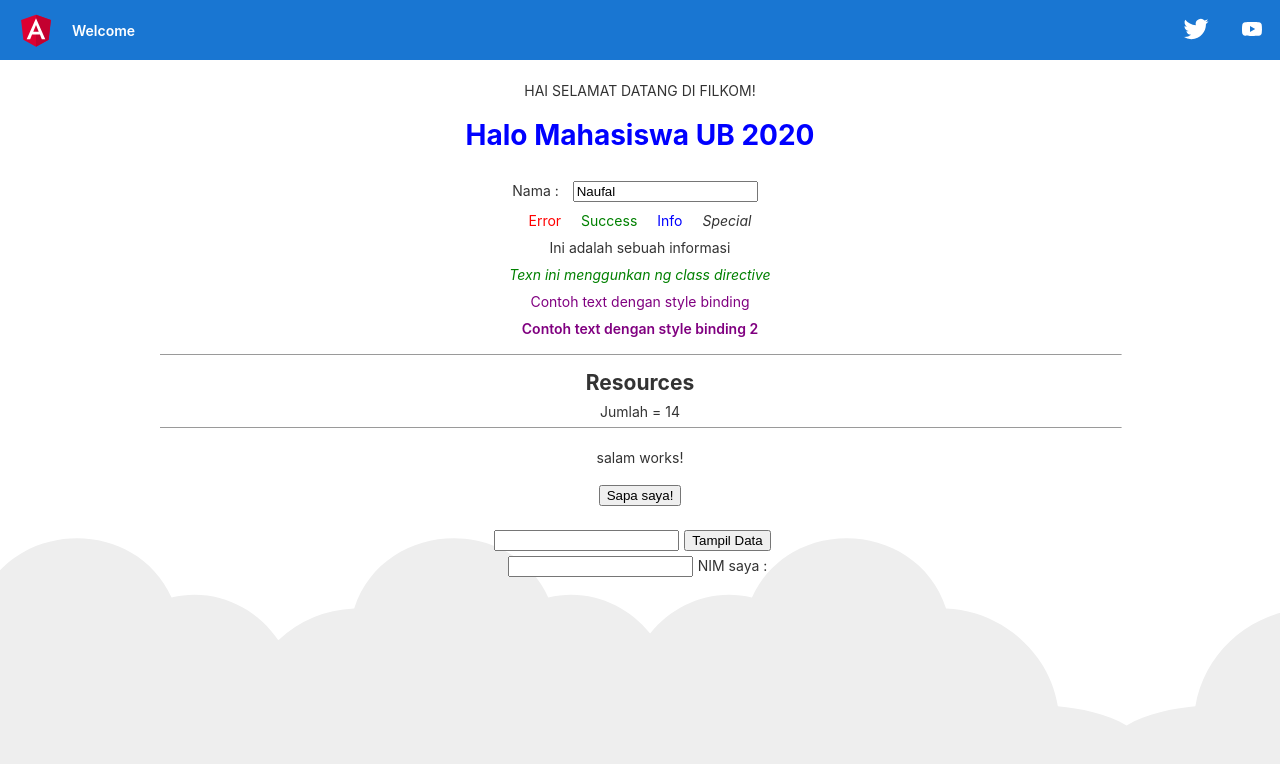
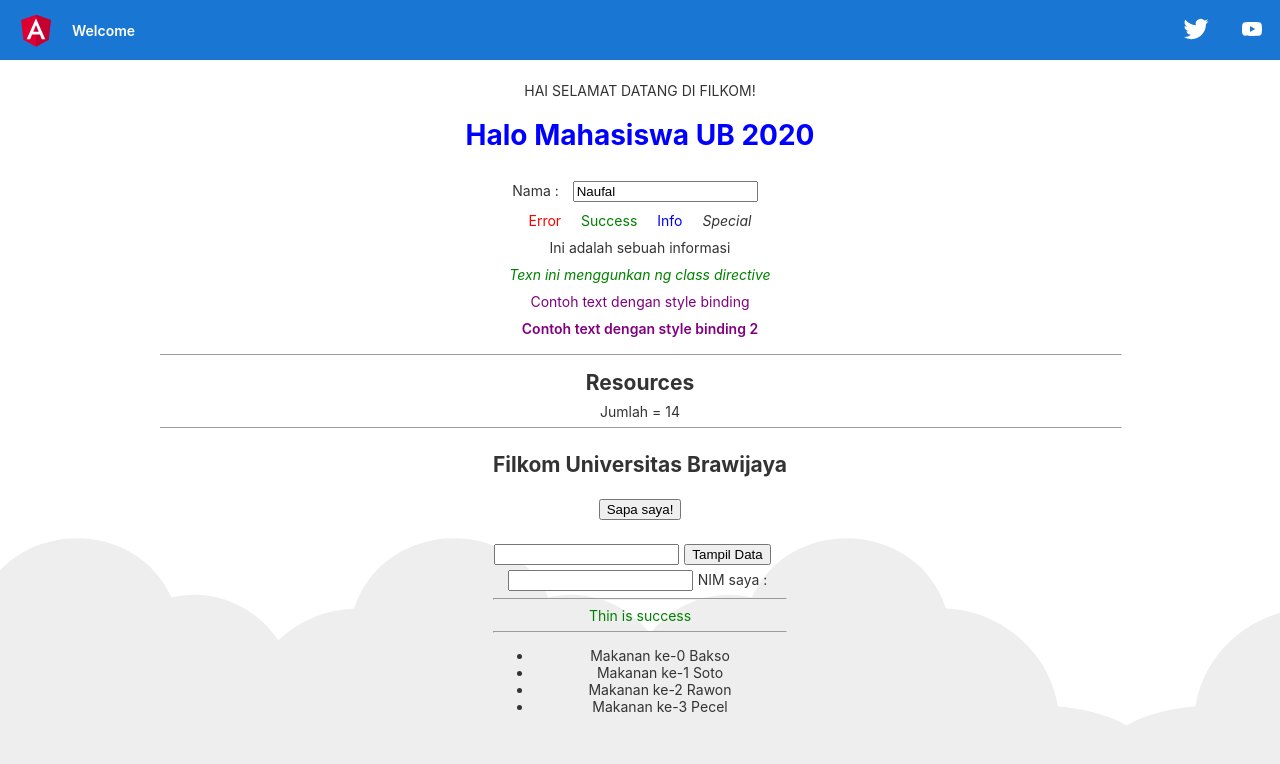
Before and after one commit to naufalix/coba-angular, an Angular app: page / in a window 1280 px wide. Shown: the top 764 px of the page. Built offline with nearby package versions, Linux system fonts and the light colour scheme.

Commit message:
Modul 8a

```diff
--- a/src/app/salam/salam.component.html
+++ b/src/app/salam/salam.component.html
@@ -1,5 +1,11 @@
 <div style="text-align: center;">
-	<p>salam works!</p>
+	<div *ngIf="tampilh2; then thenH2; else elseH2"></div>
+	<ng-template #thenH2>
+		<h2 >Filkom UB</h2>
+	</ng-template>
+	<ng-template #elseH2>
+		<h2>Filkom Universitas Brawijaya</h2>
+	</ng-template>
 	<button (click)="hello($event)">Sapa saya!</button>
 	<p>{{sapaan}}</p>
 
@@ -9,4 +15,14 @@
 	<br>
 	<input [(ngModel)]="nim" type="text" name="">
 	<span>NIM saya : {{nim}}</span>
+	<hr>
+	<div [ngSwitch]="ket">
+		<span *ngSwitchCase="'error'" 	class="text-error">Thin is error</span>
+		<span *ngSwitchCase="'success'" class="text-success">Thin is success</span>
+		<span *ngSwitchCase="'info'" 	class="text-info">Thin is info</span>
+	</div>
+	<hr>
+	<ul>
+		<li *ngFor="let food of foods; index as i">Makanan ke-{{i}} {{food}}</li>
+	</ul>
 </div>
--- a/src/app/salam/salam.component.scss
+++ b/src/app/salam/salam.component.scss
@@ -1 +1,4 @@
 button,span{margin:  5px}
+.text-error{color: red}
+.text-success{color: green}
+.text-info{color: blue}
--- a/src/app/salam/salam.component.ts
+++ b/src/app/salam/salam.component.ts
@@ -6,9 +6,12 @@ import { Component, OnInit } from '@angular/core';
   styleUrls: ['./salam.component.scss']
 })
 export class SalamComponent implements OnInit {
+  public foods = ["Bakso","Soto","Rawon","Pecel"]
+  public tampilh2 = false;
   public sapaan = "";
   public input = "";
   public nim = "";
+  public ket = "success";
 
   constructor() { }
 
```
